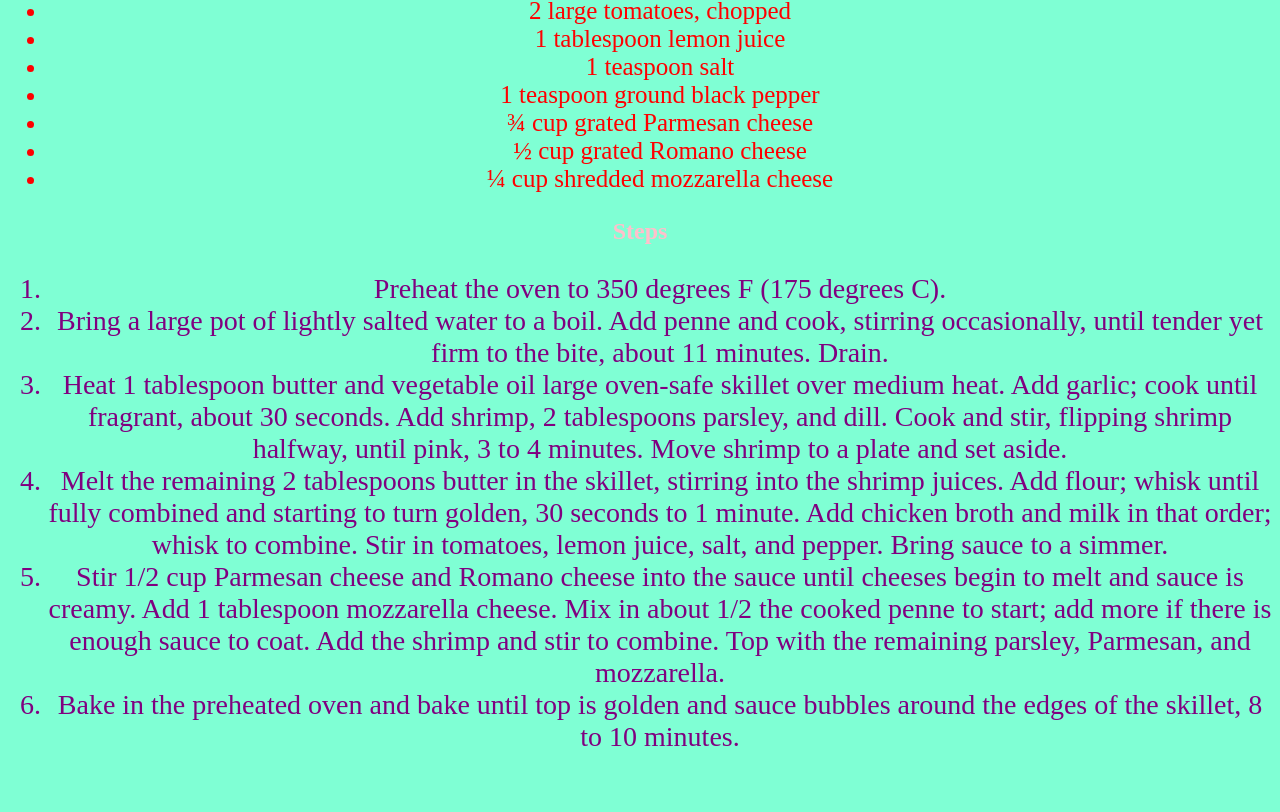
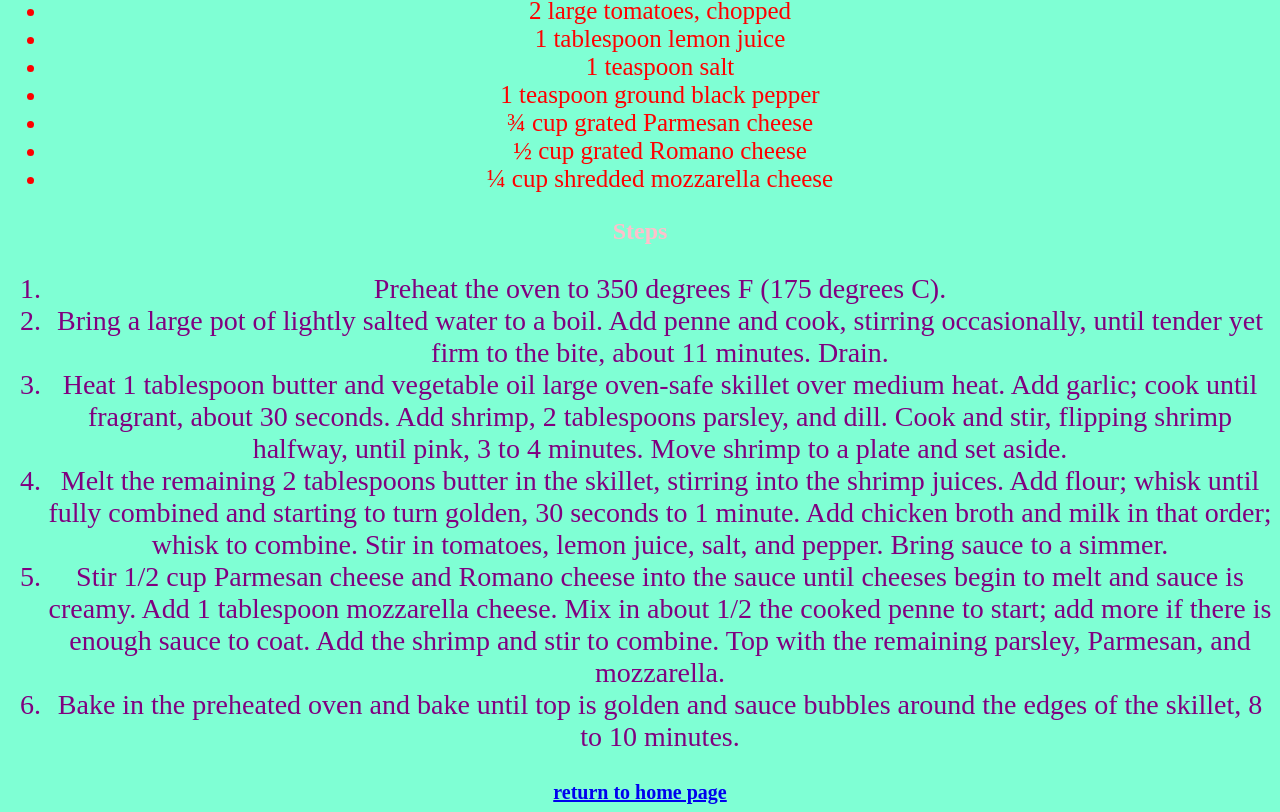
Before and after one commit to Beautje/odin-recipes, a plain HTML site: page recipes/pasta.html in a window 1280 px wide. Shown: the part 1006-1818 px from the top of the page. Before the commit the page ends 1787 px from the top, so only its background shows below. Drawn offline with Linux system fonts and the light colour scheme.

Commit message:
added picture to index.html and links to homepage

```diff
--- a/css/style.css
+++ b/css/style.css
@@ -47,3 +47,11 @@ p {
      font-weight:400;
      color:purple;
  }
+
+ .link {
+     font-size: 20px;
+     font-weight: 700;
+     display:block;
+     text-align:center;
+
+ }
--- a/recipes/pasta.html
+++ b/recipes/pasta.html
@@ -43,5 +43,7 @@
         <li>Bake in the preheated oven and bake until top is golden and sauce bubbles around the edges of the skillet, 8 to 10 minutes.</li>
     </ol>
 
+    <a class="link" href="../index.html">return to home page</a>
+
 </body>
 </html>
```
Also changed, not shown: recipes/kung-pao.html (+2 -0 lines), recipes/meatballs.html (+1 -1 lines).
